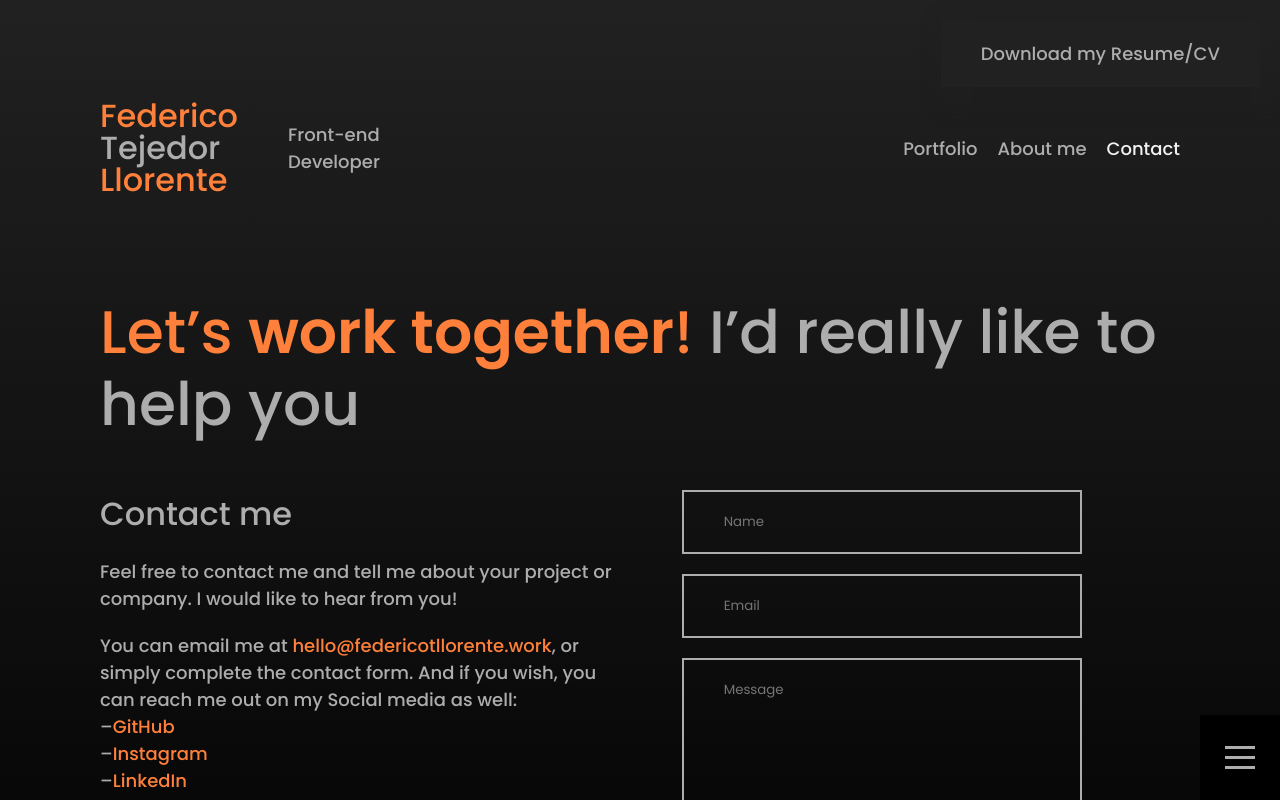
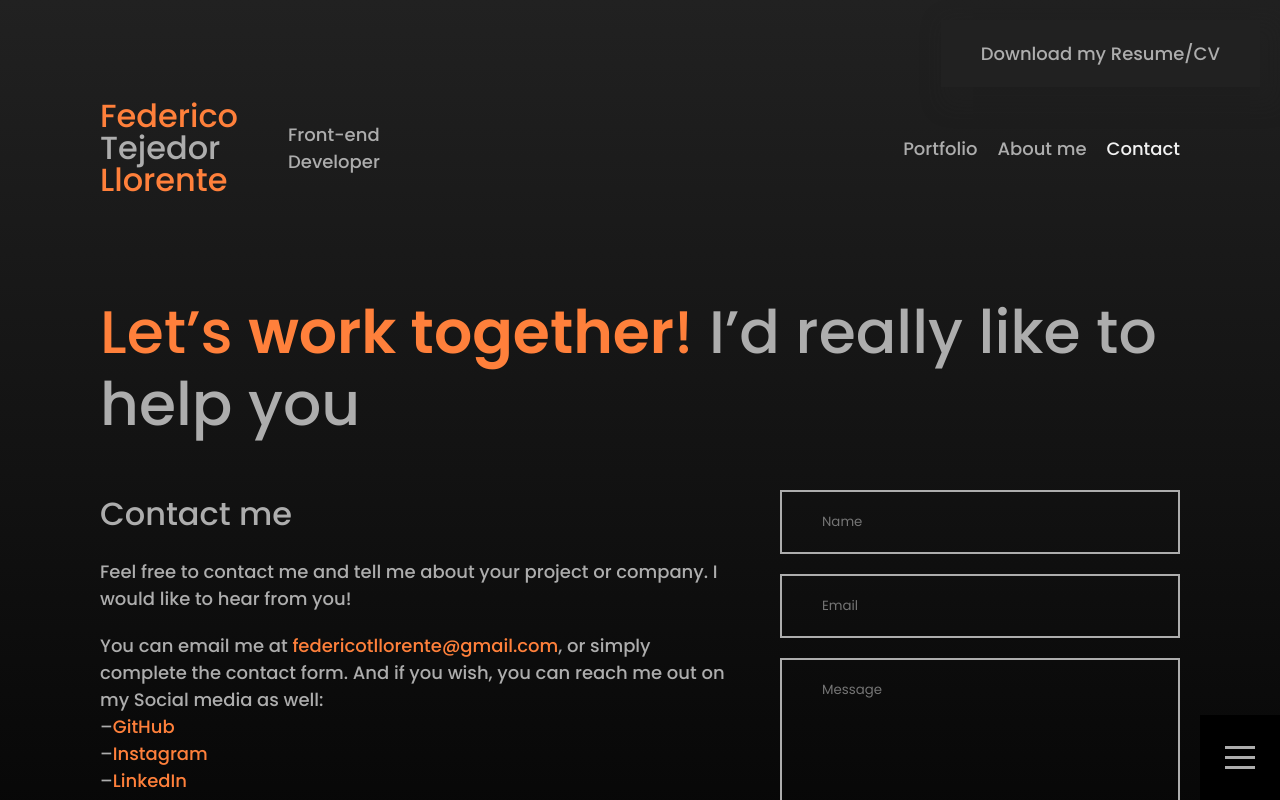
Before and after one commit to federicotllorente/react-portfolio-2021, a React app: page /contact in a window 1280 px wide. Shown: the top 800 px of the page. Built offline with nearby package versions, Linux system fonts and the light colour scheme.

Commit message:
README updated, and other details were also fixed

```diff
--- a/src/styles/_contact.scss
+++ b/src/styles/_contact.scss
@@ -33,6 +33,7 @@
             }
         }
         &__form {
+            form {
                 display: flex;
                 flex-direction: column;
                 input[type="text"], input[type="email"] {
@@ -77,6 +78,7 @@
                     &:hover {
                         background-color: $altLightColor;
                         cursor: pointer;
+                    }
                 }
             }
         }
--- a/src/views/english/ContactENG.js
+++ b/src/views/english/ContactENG.js
@@ -8,7 +8,7 @@ const ContactENG = props => {
                 <div className="contact__text">
                     <h2>Contact me</h2>
                     <p>Feel free to contact me and tell me about your project or company. I would like to hear from you!</p>
-                    <p>You can email me at <a href="mailto:federicotllorente@gmail.com">hello@federicotllorente.work</a>, or simply complete the contact form. And if you wish, you can reach me out on my Social media as well:</p>
+                    <p>You can email me at <a href="mailto:federicotllorente@gmail.com">federicotllorente@gmail.com</a>, or simply complete the contact form. And if you wish, you can reach me out on my Social media as well:</p>
                     <ul>
                         <li>–<a target="_blank" rel="noreferrer" href="https://github.com/federicotllorente/">GitHub</a></li>
                         <li>–<a target="_blank" rel="noreferrer" href="https://www.instagram.com/federicotllorente/">Instagram</a></li>
--- a/src/views/spanish/ContactSPA.js
+++ b/src/views/spanish/ContactSPA.js
@@ -8,7 +8,7 @@ const ContactENG = props => {
                 <div className="contact__text">
                     <h2>Contáctame</h2>
                     <p>Siéntete libre de contactarme y contarme sobre tu proyecto o empresa. ¡Me encantará oír de ti!</p>
-                    <p>Puedes enviarme un email a <a href="mailto:federicotllorente@gmail.com">hello@federicotllorente.work</a>, o simplemente completa este formulario. Y si quieres, puedes también contactarme por mis redes sociales:</p>
+                    <p>Puedes enviarme un email a <a href="mailto:federicotllorente@gmail.com">federicotllorente@gmail.com</a>, o simplemente completa este formulario. Y si quieres, puedes también contactarme por mis redes sociales:</p>
                     <ul>
                         <li>–<a target="_blank" rel="noreferrer" href="https://github.com/federicotllorente/">GitHub</a></li>
                         <li>–<a target="_blank" rel="noreferrer" href="https://www.instagram.com/federicotllorente/">Instagram</a></li>
```
Also changed, not shown: 1 other file (tests, documents, lock files or other folders). Lines whose indentation alone changed are shown as unchanged.
